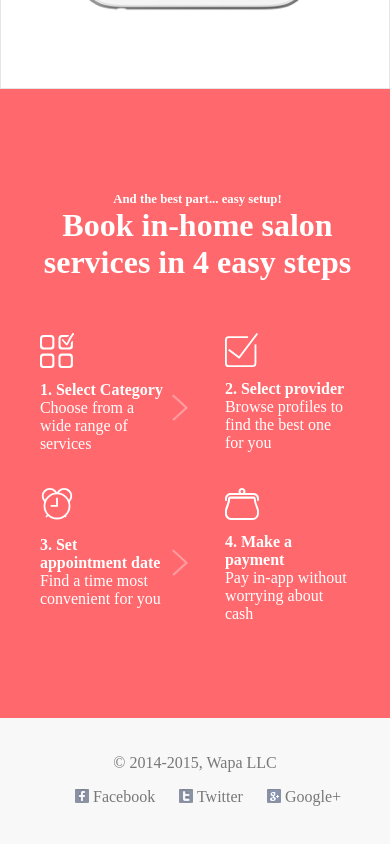
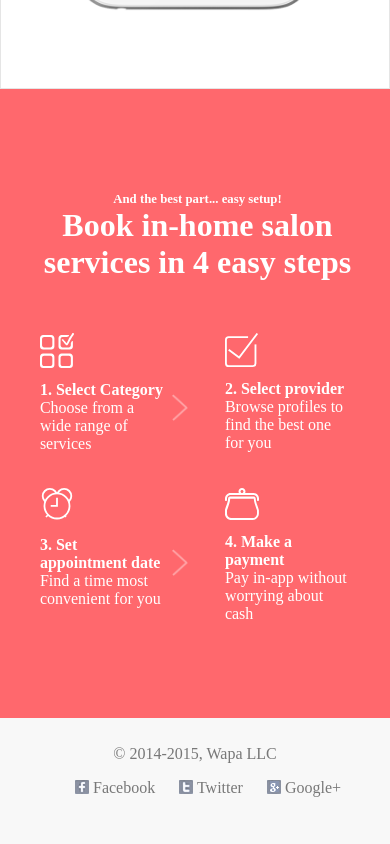
Before and after one commit to BaristaVentures/wapa-home, a plain HTML site: page index.html in a window 390 px wide. Shown: the part 2796-3640 px from the top of the page. Drawn offline with Linux system fonts and the light colour scheme; files whose address does not match are found by name; a web font is replaced by a local one.

Commit message:
Correction footer

```diff
--- a/stylesheets/landing.css
+++ b/stylesheets/landing.css
@@ -2191,10 +2191,6 @@ a {
 /* line 23, /Users/luiskhernandez/CodeKilla/null/wapa-home/source/stylesheets/_global.scss */
 .main-content {
   padding-bottom: 88px; }
-  @media only screen and (max-width: 500px) {
-    /* line 23, /Users/luiskhernandez/CodeKilla/null/wapa-home/source/stylesheets/_global.scss */
-    .main-content {
-      padding-bottom: 218px; } }
 
 /* line 30, /Users/luiskhernandez/CodeKilla/null/wapa-home/source/stylesheets/_global.scss */
 .main-wrapper {
@@ -2726,6 +2722,8 @@ a {
   margin: 0 auto;
 }
 
-/*@media only screen and (max-width: 503px){
-
-}*/
+@media only screen and (max-width: 500px){
+  footer {
+    margin-top: 121px;
+  }
+}
```
